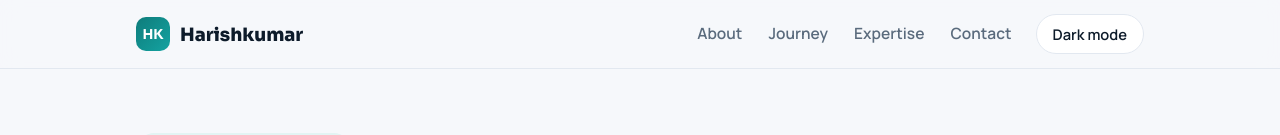
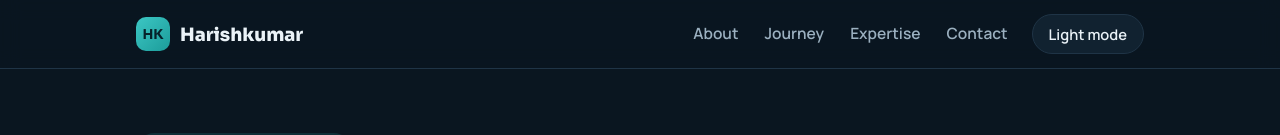
Before and after one commit to Harishhub25/harishkumar-portfolio, a plain HTML site: page index.html in a window 1280 px wide. Shown: the top 135 px of the page. Drawn offline with Linux system fonts and the light colour scheme.

Commit message:
Update index.html

```diff
--- a/index.html
+++ b/index.html
@@ -1,5 +1,5 @@
 <!DOCTYPE html>
-<html lang="en">
+<html lang="en" data-theme="dark">
 <head>
 <meta charset="utf-8">
 <meta name="viewport" content="width=device-width, initial-scale=1, viewport-fit=cover">
@@ -7,7 +7,7 @@
 <link rel="preconnect" href="https://fonts.googleapis.com">
 <link href="https://fonts.googleapis.com/css2?family=Sora:wght@600;700;800&family=Manrope:wght@400;500;600;700&display=swap" rel="stylesheet">
 <style>
-:root{--bg:#f6f8fb;--surface:#fff;--ink:#0d1b2a;--muted:#5a6b7d;--line:#e2e8f0;--teal:#0e7c7b;--teal2:#14a3a1;--orange:#f26b3a;--tint:#e3f4f3;--on-teal:#fff;color-scheme:light;
+:root{--bg:#e6f2f4;--surface:#fff;--ink:#0d1b2a;--muted:#4f6172;--line:#cadbe1;--teal:#0e7c7b;--teal2:#14a3a1;--orange:#f26b3a;--tint:#cfe9ea;--on-teal:#fff;color-scheme:light;
 box-sizing:border-box;padding-top:env(safe-area-inset-top,0px);padding-bottom:env(safe-area-inset-bottom,0px)}
 @media (prefers-color-scheme:dark){:root:not([data-theme="light"]){--bg:#0a1620;--surface:#112230;--ink:#eaf2f7;--muted:#9bb0c0;--line:#1f3446;--teal:#3cc7c4;--teal2:#1c9c9a;--orange:#ff8a5c;--tint:#0f2f38;--on-teal:#06222a;color-scheme:dark}}
 :root[data-theme="dark"]{--bg:#0a1620;--surface:#112230;--ink:#eaf2f7;--muted:#9bb0c0;--line:#1f3446;--teal:#3cc7c4;--teal2:#1c9c9a;--orange:#ff8a5c;--tint:#0f2f38;--on-teal:#06222a;color-scheme:dark}
@@ -214,7 +214,7 @@ $("foot").textContent = "Copyright © " + new Date().getFullYear() + " | Made by
 
 const root = document.documentElement, tb = $("theme");
 function setTheme(t){ root.dataset.theme = t; tb.textContent = t === "dark" ? "Light mode" : "Dark mode"; }
-setTheme(matchMedia("(prefers-color-scheme: dark)").matches ? "dark" : "light");
+setTheme("dark");
 tb.onclick = () => setTheme(root.dataset.theme === "dark" ? "light" : "dark");
 </script>
 </body>
```
